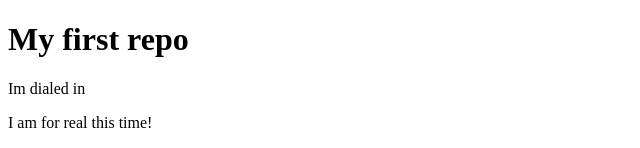
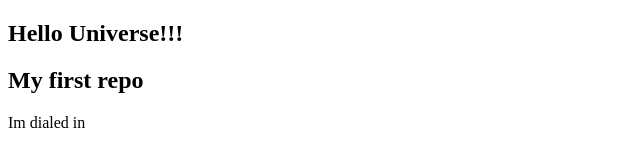
Before and after one commit to TPingrey2010/Pingreys-newest-projects, a plain HTML site: page index.html in a window 1280 px wide. Shown: the top 148 px of the page, without its empty margins (0-640 px from the left). Drawn offline with Linux system fonts and the light colour scheme.

Commit message:
feat:title change

```diff
--- a/index.html
+++ b/index.html
@@ -6,7 +6,8 @@
   <title>Document</title>
 </head>
 <body>
-  <h1>My first repo</h1>
+  <h2>Hello Universe!!!</h2>
+  <h2>My first repo</h2>
 <p>Im dialed in</p>
 <p>I am for real this time!</p>
 <div>This is text simulating a new feature!</div>
```
